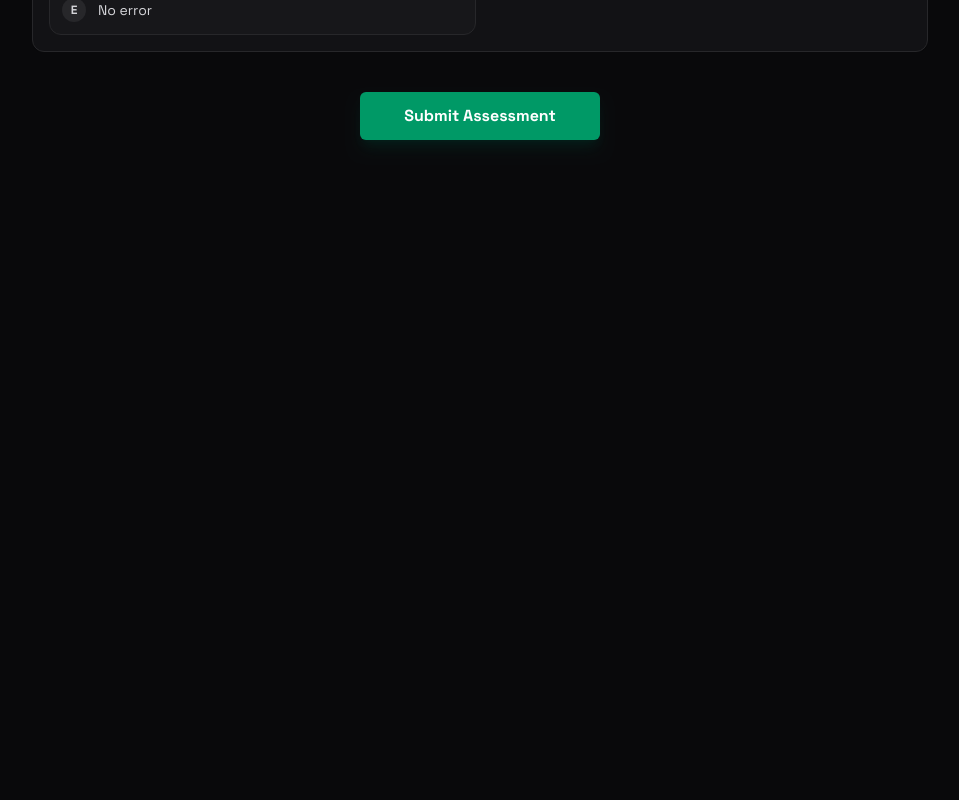
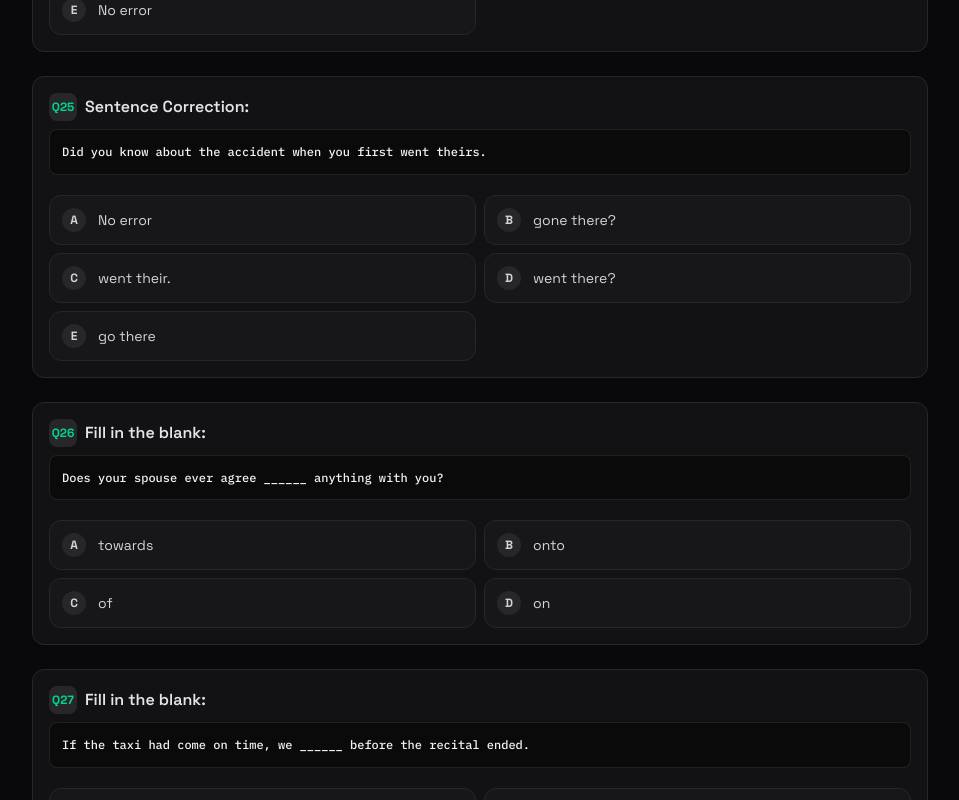
Before and after one commit to hostelconnect05-hue/practice, a Next.js app: page /verbal-ability in a window 1280 px wide. Shown: the part 6720-7520 px from the top of the page, without its empty margins (160-1119 px from the left). Before the commit the page ends 6892 px from the top, so only its background shows below. Built offline with nearby package versions, Linux system fonts and the light colour scheme.

Commit message:
Add Questions 26 to 30 from Document 15.pdf to Verbal dataset bringing total to 28 Qs

```diff
--- a/src/components/home-page-client.tsx
+++ b/src/components/home-page-client.tsx
@@ -273,7 +273,7 @@ export function HomePageClient({
                   <Badge className="bg-sky-500/20 text-sky-300 border-sky-500/30">
                     Section 3 • Grammar & Vocabulary
                   </Badge>
-                  <span className="text-xs text-sky-400 font-semibold">24 Questions</span>
+                  <span className="text-xs text-sky-400 font-semibold">28 Questions</span>
                 </div>
                 <CardTitle className="text-xl font-bold text-zinc-50 mt-2">
                   Section 3: Verbal Ability
--- a/src/data/verbal-questions.ts
+++ b/src/data/verbal-questions.ts
@@ -1059,4 +1059,61 @@ Fruit colour helps fruits attract animals that eat them and disperse their seeds
     correctAnswer: "C",
     explanation: "After 'In order to', the base form of the verb ('to enhance their') must be used.",
   },
+  {
+    id: 25,
+    section: "Grammar & Vocabulary",
+    question: "Sentence Correction:",
+    sentence: "Did you know about the accident when you first went theirs.",
+    options: [
+      { key: "A", text: "No error" },
+      { key: "B", text: "gone there?" },
+      { key: "C", text: "went their." },
+      { key: "D", text: "went there?" },
+      { key: "E", text: "go there" },
+    ],
+    correctAnswer: "D",
+    explanation: "'Theirs' is a possessive pronoun. The correct adverb of place is 'there?'.",
+  },
+  {
+    id: 26,
+    section: "Grammar & Vocabulary",
+    question: "Fill in the blank:",
+    sentence: "Does your spouse ever agree ______ anything with you?",
+    options: [
+      { key: "A", text: "towards" },
+      { key: "B", text: "onto" },
+      { key: "C", text: "of" },
+      { key: "D", text: "on" },
+    ],
+    correctAnswer: "D",
+    explanation: "The standard English idiom is 'agree on' a topic or plan.",
+  },
+  {
+    id: 27,
+    section: "Grammar & Vocabulary",
+    question: "Fill in the blank:",
+    sentence: "If the taxi had come on time, we ______ before the recital ended.",
+    options: [
+      { key: "A", text: "Should have arrived" },
+      { key: "B", text: "Would arrive" },
+      { key: "C", text: "Would have arrived" },
+      { key: "D", text: "Had arrived" },
+    ],
+    correctAnswer: "C",
+    explanation: "Third conditional structure: 'If + past perfect ..., would have + past participle'.",
+  },
+  {
+    id: 28,
+    section: "Grammar & Vocabulary",
+    question: "Fill in the blank:",
+    sentence: "Suddenly the door ______ and a wild animal entered the room.",
+    options: [
+      { key: "A", text: "Opened" },
+      { key: "B", text: "Opening" },
+      { key: "C", text: "Open" },
+      { key: "D", text: "Had opened" },
+    ],
+    correctAnswer: "A",
+    explanation: "Simple past tense 'opened' is required to match parallel action 'entered'.",
+  },
 ];
```
